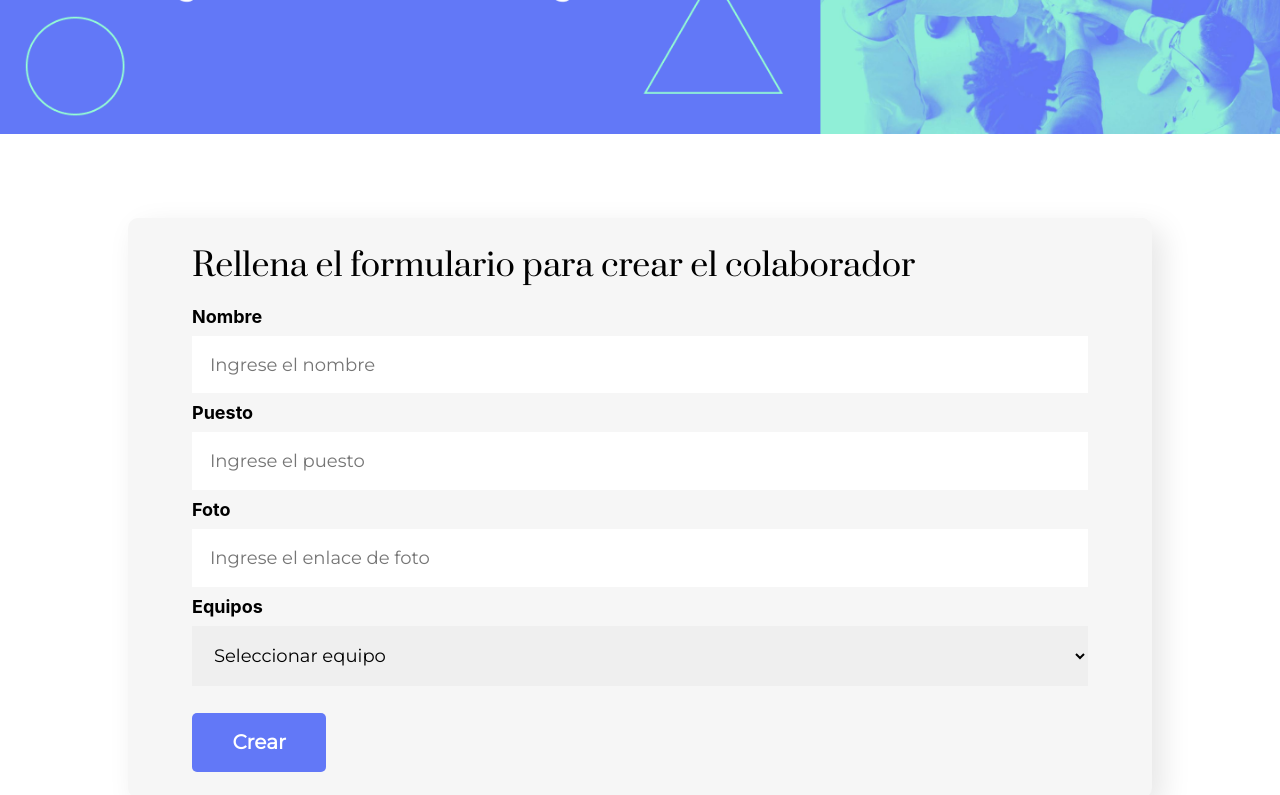
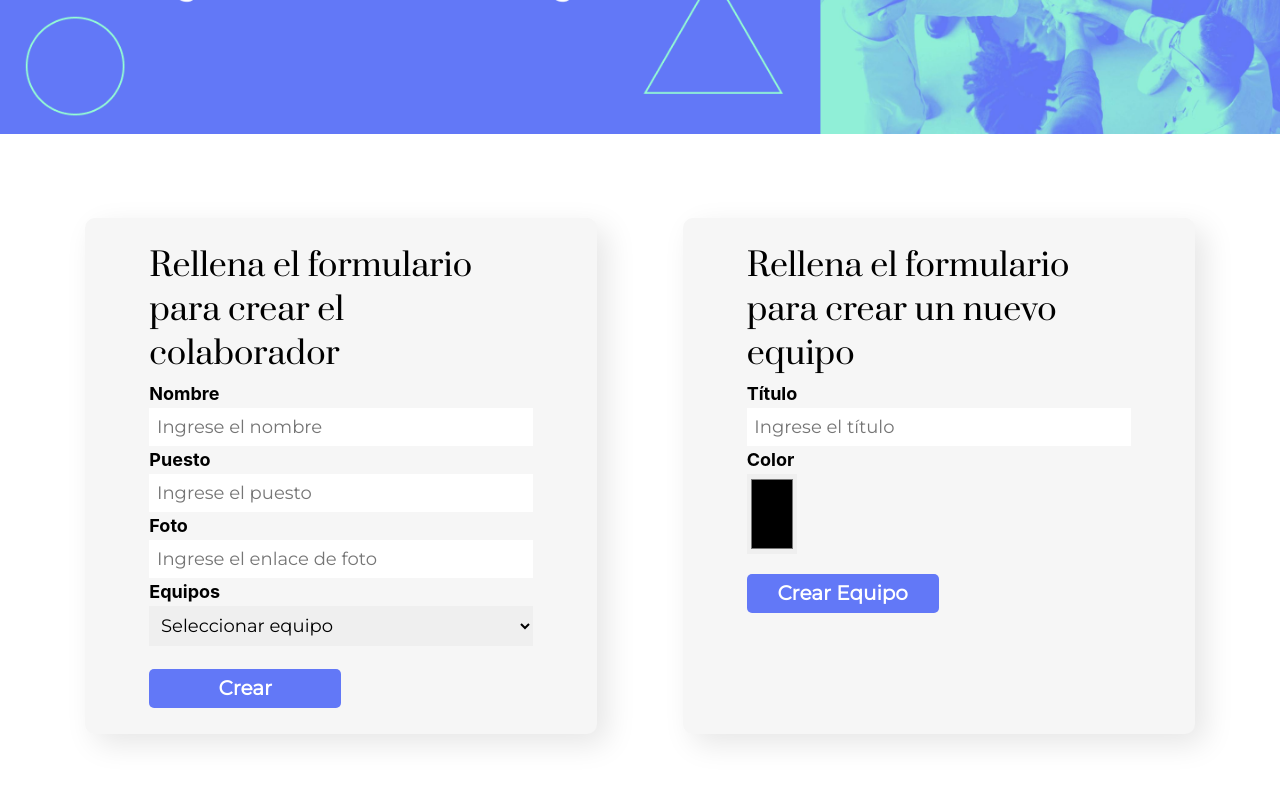
Before and after one commit to jarher/aluraOrg, a React (Create React App) app in the folder client/: page / in a window 1280 px wide. Shown: the part 360-1155 px from the top of the page. Built offline with nearby package versions, Linux system fonts and the light colour scheme.

Commit message:
creación de formulario equipo

```diff
--- a/client/src/App.js
+++ b/client/src/App.js
@@ -4,10 +4,9 @@ import MiOrg from "./components/MiOrg";
 import { useState } from "react";
 import Team from "./components/Team";
 import Footer from "./components/Footer";
-import { v4 as uuid} from "uuid";
+import { v4 as uuid } from "uuid";
 
 function App() {
-
   const [showForm, setShowForm] = useState(true);
 
   const [collaborators, setCollaborators] = useState(
@@ -16,45 +15,38 @@ function App() {
 
   const [teams, setTeams] = useState([
     {
-      id:uuid(),
+      id: uuid(),
       title: "Programación",
-      primaryColor: "#D9F7E9",
       secondaryColor: "#57C278",
     },
     {
-      id:uuid(),
+      id: uuid(),
       title: "Front-End",
-      primaryColor: "#E8F8FF",
       secondaryColor: "#82CFFA",
     },
     {
-      id:uuid(),
+      id: uuid(),
       title: "Data Science",
-      primaryColor: "#F0F8E2",
       secondaryColor: "#A6D157",
     },
     {
-      id:uuid(),
+      id: uuid(),
       title: "Devops",
-      primaryColor: "#FDE7E8",
       secondaryColor: "#E06B69",
     },
     {
-      id:uuid(),
+      id: uuid(),
       title: "UX y Diseño",
-      primaryColor: "#FAE9F5",
       secondaryColor: "#DB6EBF",
     },
     {
-      id:uuid(),
+      id: uuid(),
       title: "Móvil",
-      primaryColor: "#FFF5D9",
       secondaryColor: "#FFBA05",
     },
     {
-      id:uuid(),
+      id: uuid(),
       title: "Innovación y Gestión",
-      primaryColor: "#FFEEDF",
       secondaryColor: "#FF8A29",
     },
   ]);
@@ -84,6 +76,10 @@ function App() {
     setTeams(updatedTeams);
   };
 
+  const createTeam = (newTeam) => {
+    setTeams([...teams, {...newTeam, id:uuid()}])
+  }
+
   return (
     <div>
       <Header />
@@ -91,6 +87,7 @@ function App() {
         <Form
           teams={teams.map((team) => team.title)}
           collaboratorRegister={collaboratorRegister}
+          createTeam={createTeam}
         />
       )}
       <MiOrg setShowForm={setShowForm} />
--- a/client/src/components/Form/form.css
+++ b/client/src/components/Form/form.css
@@ -1,11 +1,11 @@
 .form{
     display: flex;
-    justify-content: center;
+    justify-content: space-evenly;
     padding-top: 80px;
     background-color: white;
 }
 .form form{
-    width: 80%;
+    width: 40%;
     background-color: #F6F6F6;
     border-radius: 10px;
     box-shadow: 10px 10px 30px rgba(0,0,0,10%);
--- a/client/src/components/Form/index.jsx
+++ b/client/src/components/Form/index.jsx
@@ -5,24 +5,35 @@ import FormButton from "../FormButton";
 import { useState } from "react";
 import { v4 as uuid } from "uuid";
 
-function Form({teams, collaboratorRegister}) {
+function Form({ teams, collaboratorRegister, createTeam }) {
   const [nameValue, setNameValue] = useState("");
   const [workValue, setWorkValue] = useState("");
   const [imgValue, setImgValue] = useState("");
   const [teamValue, setTeamValue] = useState("");
 
+  const [teamTitle, setTeamTitle] = useState("");
+  const [color, setColor] = useState("#D6D6D6");
+
   const createCollaborator = (e) => {
     e.preventDefault();
     const newCollaborator = {
-      id:uuid(),
-      name:nameValue,
-      img:imgValue,
-      team:teamValue,
-      profession:workValue
-    }
+      id: uuid(),
+      name: nameValue,
+      img: imgValue,
+      team: teamValue,
+      profession: workValue,
+    };
     collaboratorRegister(newCollaborator);
   };
 
+  const createNewTeam = (e) => {
+    e.preventDefault();
+    const newTeam = {
+      title: teamTitle,
+      secondaryColor: color
+    }
+    createTeam(newTeam);
+  }
   return (
     <section className="form">
       <form onSubmit={createCollaborator}>
@@ -53,6 +64,25 @@ function Form({teams, collaboratorRegister}) {
         <OptionList value={teamValue} change={setTeamValue} teams={teams} />
         <FormButton text="Crear" />
       </form>
+      <form onSubmit={createNewTeam}>
+        <h2 className="form__title">
+          Rellena el formulario para crear un nuevo equipo
+        </h2>
+        <Input
+          title="Título"
+          placeholder="Ingrese el título"
+          value={teamTitle}
+          change={setTeamTitle}
+          required={true}
+        />
+        <Input
+          title="Color"
+          value={color}
+          change={setColor}
+          required={true}
+        />
+        <FormButton text="Crear Equipo" />
+      </form>
     </section>
   );
 }
--- a/client/src/components/FormButton/formButton.css
+++ b/client/src/components/FormButton/formButton.css
@@ -2,10 +2,10 @@
     background-color:#6278F7;
     color: white;
     padding:2%;
-    width: 15%;
+    width: 50%;
     border: none;
     border-radius: 5px;
-    margin-top: 2%;
+    margin-top: 5%;
     font-size: 1.111rem;
     font-family: 'Montserrat', sans-serif;
     font-weight: bold;
--- a/client/src/components/Input/index.jsx
+++ b/client/src/components/Input/index.jsx
@@ -4,6 +4,15 @@ function Input({ title, placeholder, inputValue, change, required}) {
   return (
     <div className="form__wrapper">
       <label className="form__label">{title}</label>
+      {title === "Color" ? (
+        <input
+          className="form__input__color"
+          type="color"
+          value={inputValue}
+          onChange={(e) => change(e.target.value)}
+          required={required}
+        />
+      ) : (
         <input
           className="form__input"
           type="text"
@@ -12,6 +21,7 @@ function Input({ title, placeholder, inputValue, change, required}) {
           onChange={(e) => change(e.target.value)}
           required={required}
         />
+      )}
     </div>
   );
 }
--- a/client/src/components/Input/input.css
+++ b/client/src/components/Input/input.css
@@ -1,22 +1,26 @@
-.form__wrapper{
+.form__wrapper {
   display: flex;
   flex-direction: column;
 }
-.form__label{
-    font-weight:700;
+.form__label {
+  font-weight: 700;
   margin-bottom: 1%;
 }
-.form__input{
+.form__input {
   padding: 2%;
   border: none;
   box-sizing: border-box;
   margin-bottom: 1%;
-    font-family: 'Montserrat', sans-serif;
+  font-family: "Montserrat", sans-serif;
   font-size: 1rem;
 }
-.form__input::placeholder{
+.form__input::placeholder {
   font-size: 1rem;
 }
-.form__input:focus{
-    outline-color:#6278F7;
+.form__input:focus {
+  outline-color: #6278f7;
 }
+.form__input__color {
+  border: none;
+  height: 10vh;
+}
```
Lines whose indentation alone changed are shown as unchanged.
